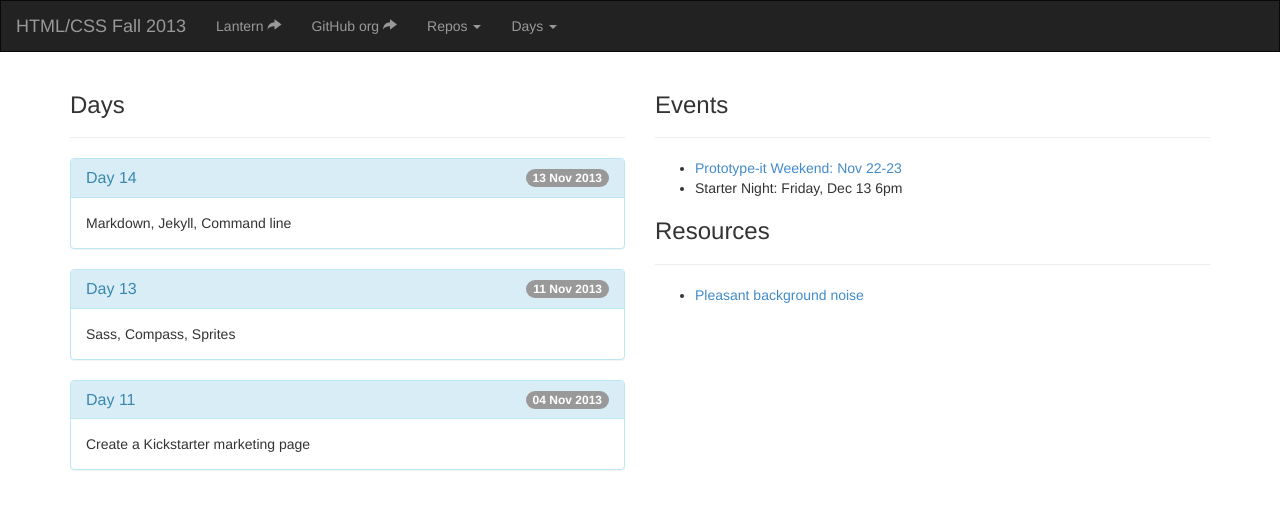
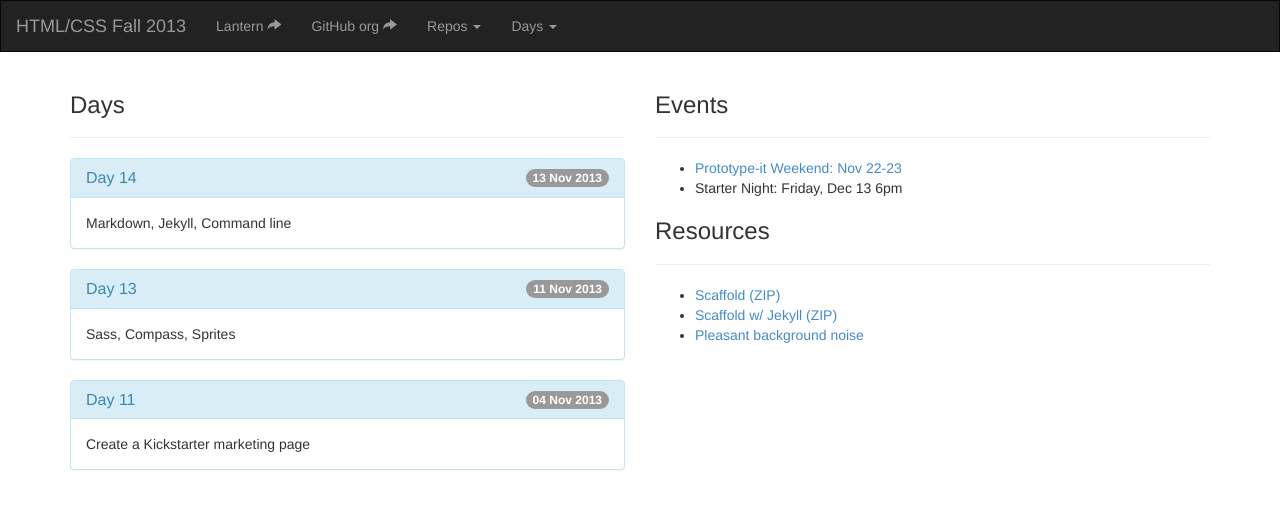
Before and after one commit to tsl-frontend/tsl-frontend.github.io, a Jekyll site: the page built from index.html, in a window 1280 px wide. Shown: the top 509 px of the page. Built offline with Jekyll 4.4.1, drawn with Linux system fonts in a browser that asks for light colours; nearby versions of some CDN libraries; Markdown is read by kramdown in place of the engine named in the settings.

Commit message:
Added links to scaffold zip files.

```diff
--- a/index.html
+++ b/index.html
@@ -35,6 +35,8 @@ layout: page
             <h3>Resources</h3>
         </div>
         <ul>
+            <li><a href="https://github.com/tsl-frontend/scaffold/archive/master.zip">Scaffold (ZIP)</a></li>
+            <li><a href="https://github.com/tsl-frontend/scaffold/archive/jekyll.zip">Scaffold w/ Jekyll (ZIP)</a></li>
             <li><a href="http://www.noisli.com/">Pleasant background noise</a></li>
         </ul>
     </div>
```
